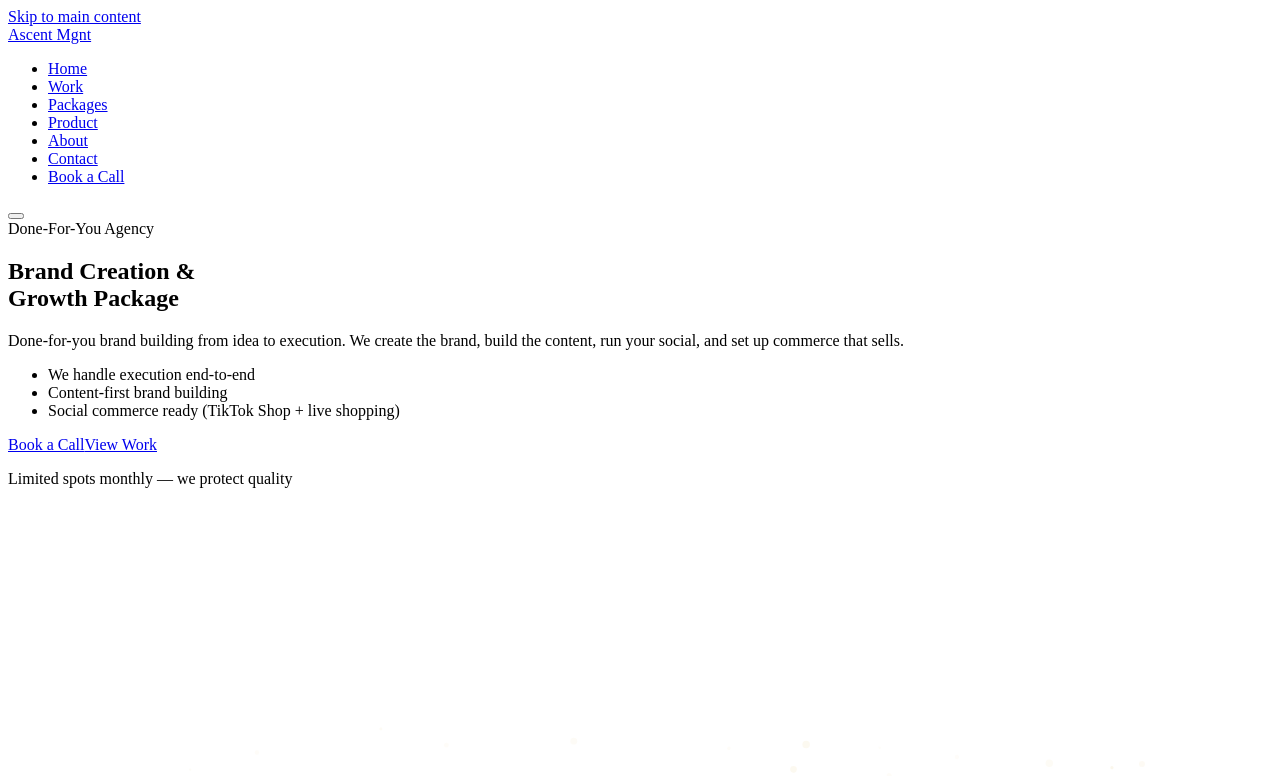
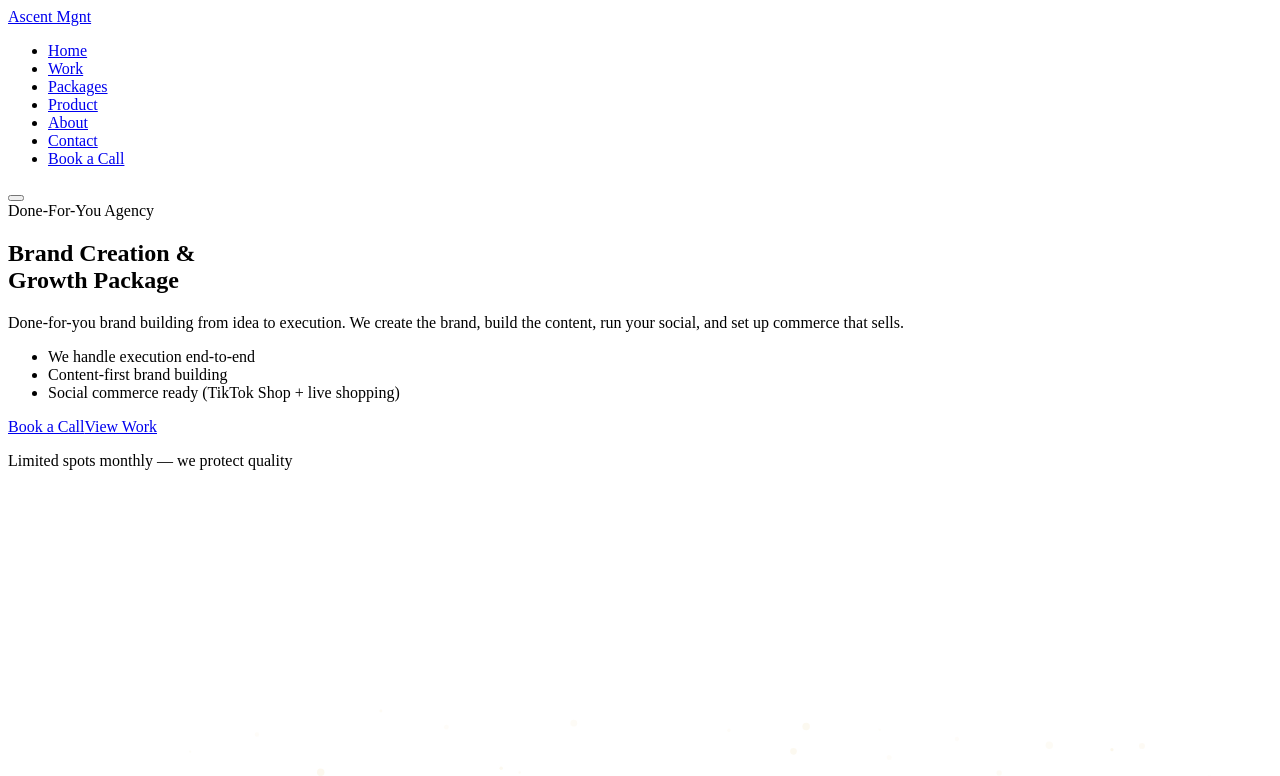
Before and after one commit to noelsajor/ascent-web-test, a React (Vite) app: page / in a window 1280 px wide. Shown: the top 776 px of the page. Built offline with nearby package versions, Linux system fonts and the light colour scheme; the HTML template or start-up script is replaced by a standard one.

Commit message:
Remove skip link from App component
Removed skip link for accessibility.

```diff
--- a/src/App.jsx
+++ b/src/App.jsx
@@ -34,7 +34,6 @@ function App() {
 
   return (
     <>
-      <a href="#main" className="skip-link">Skip to main content</a>
       <Header currentPage={currentPage} />
       <main id="main">
         {currentPage === 'home' && (
```
